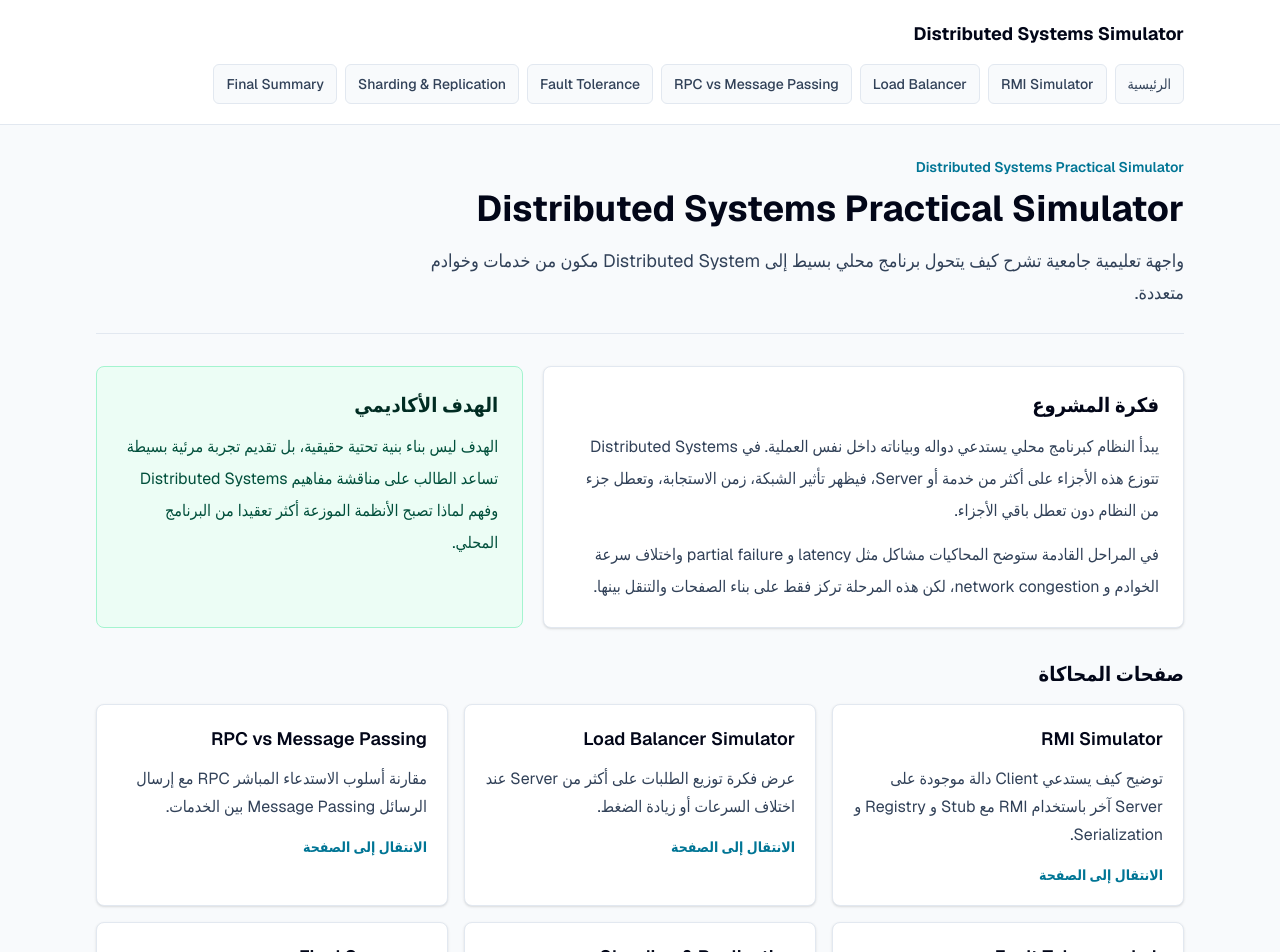
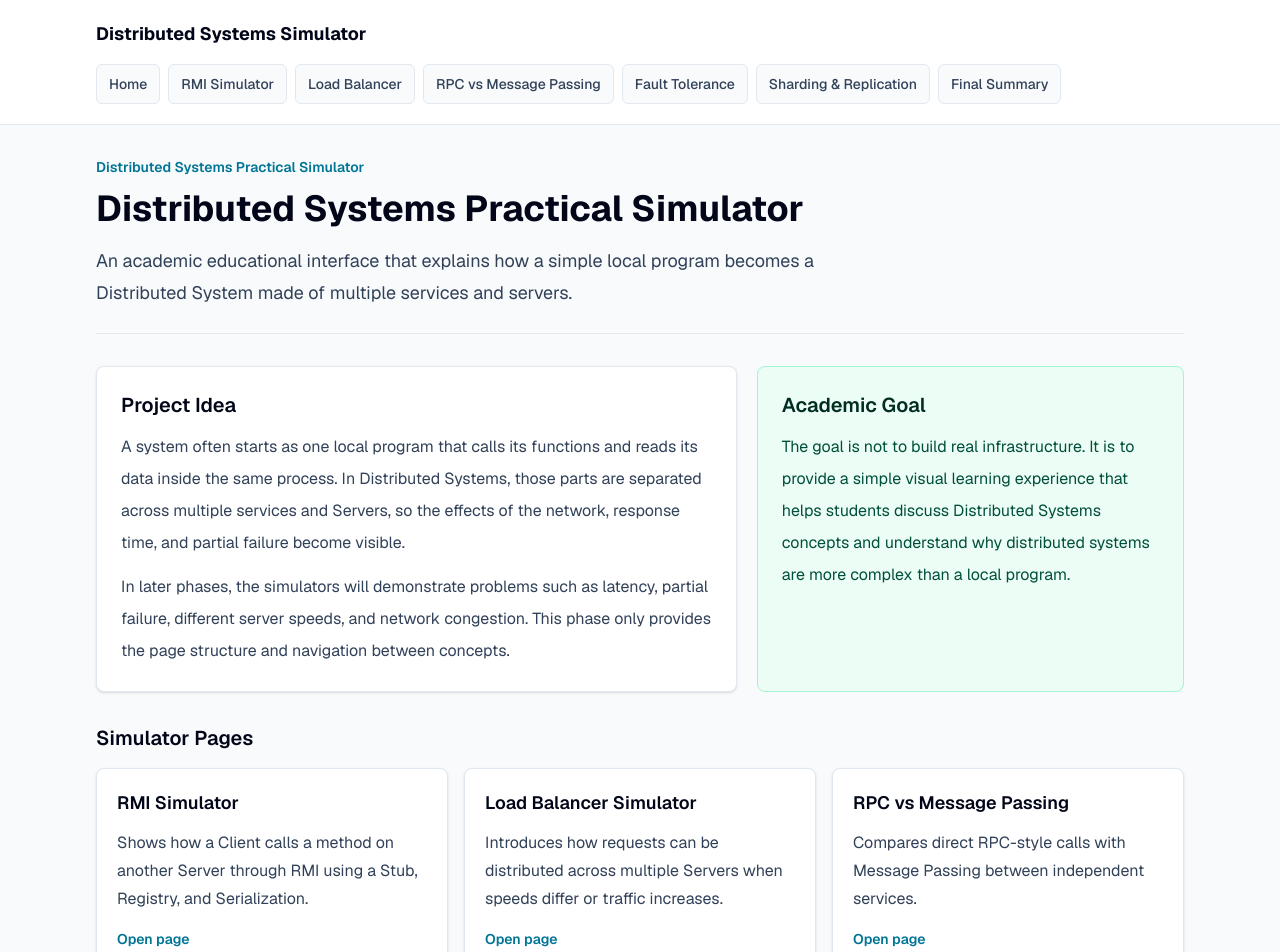
Before and after one commit to AkthamNaeem/distributed-systems-simulator, a Next.js app: page / in a window 1280 px wide. Shown: the top 952 px of the page. Built offline with nearby package versions, Linux system fonts and the light colour scheme.

Commit message:
Perform a narrow language cleanup only. Convert all visible website UI text to English only.

```diff
--- a/src/app/fault-tolerance/page.tsx
+++ b/src/app/fault-tolerance/page.tsx
@@ -5,24 +5,24 @@ export default function FaultTolerancePage() {
   return (
     <PageShell
       title="Fault Tolerance Lab"
-      subtitle="صفحة ثابتة تمهد لفهم كيف يستمر النظام الموزع عندما يفشل جزء منه."
+      subtitle="A static page introducing how a Distributed System can continue when one part fails."
     >
       <section className="grid gap-4 md:grid-cols-2">
         <ConceptCard
-          title="ما الذي ستحاكيه الصفحة؟"
-          explanation="ستعرض لاحقا سيناريو partial failure حيث يتعطل Server أو يصبح بطيئا بينما تبقى أجزاء أخرى من النظام تعمل."
+          title="What This Page Will Simulate"
+          explanation="It will later show a partial failure scenario where a Server fails or becomes slow while other parts of the system continue working."
         />
         <ConceptCard
-          title="المفهوم الذي تثبته"
-          explanation="إثبات أن Fault Tolerance لا يعني منع الفشل، بل تقليل أثره باستخدام أفكار مثل retry المحدود و Circuit Breaker ضمن نطاق المحاضرة."
+          title="Distributed Systems Concept"
+          explanation="It proves that Fault Tolerance does not mean preventing failure. It means reducing its impact using lecture-scope ideas such as limited retry and Circuit Breaker."
         />
         <ConceptCard
-          title="ما الذي سيتمكن المستخدم من فعله لاحقا؟"
-          explanation="سيلاحظ كيف يتغير سلوك النظام عند فشل خدمة، وكيف يمكن عزل الفشل بدلا من نشره إلى كل الطلبات."
+          title="Later User Action"
+          explanation="The user will observe how system behavior changes when a service fails and how failure can be isolated instead of spreading to every request."
         />
         <ConceptCard
-          title="ملاحظة المرحلة الحالية"
-          explanation="لا توجد failure toggles أو timers أو منطق retry الآن. هذه الصفحة تعرض الهيكل والمحتوى فقط."
+          title="Current Phase Note"
+          explanation="There are no failure toggles, timers, or retry logic now. This page shows only the structure and content."
         />
       </section>
     </PageShell>
--- a/src/app/final-summary/page.tsx
+++ b/src/app/final-summary/page.tsx
@@ -5,24 +5,24 @@ export default function FinalSummaryPage() {
   return (
     <PageShell
       title="Final Summary"
-      subtitle="صفحة ثابتة تجمع مفاهيم المشروع وتربطها بمشاكل Distributed Systems الأساسية."
+      subtitle="A static page that gathers the project concepts and connects them to core Distributed Systems problems."
     >
       <section className="grid gap-4 md:grid-cols-2">
         <ConceptCard
-          title="ما الذي ستلخصه الصفحة؟"
-          explanation="ستلخص لاحقا ما تعلمه المستخدم من RMI و Load Balancing و RPC و Message Passing و Fault Tolerance و Sharding و Replication."
+          title="What This Page Will Summarize"
+          explanation="It will later summarize what the user learned from RMI, Load Balancing, RPC, Message Passing, Fault Tolerance, Sharding, and Replication."
         />
         <ConceptCard
-          title="المفهوم الذي تثبته"
-          explanation="إثبات أن النظام الموزع ليس مجرد عدة Servers، بل مجموعة قرارات حول التواصل، البيانات، الفشل، والزمن."
+          title="Distributed Systems Concept"
+          explanation="It proves that a Distributed System is not only several Servers. It is a set of decisions about communication, data, failure, and time."
         />
         <ConceptCard
-          title="ما الذي سيتمكن المستخدم من فعله لاحقا؟"
-          explanation="سيستخدم هذه الصفحة لمراجعة النتائج ومقارنة المفاهيم قبل مناقشة المشروع أو عرضه في الجامعة."
+          title="Later User Action"
+          explanation="The user will use this page to review results and compare concepts before discussing or presenting the project."
         />
         <ConceptCard
-          title="ملاحظة المرحلة الحالية"
-          explanation="هذه الصفحة لا تجمع نتائج فعلية من المحاكيات بعد، لأن منطق المحاكاة سيتم تنفيذه في مرحلة لاحقة."
+          title="Current Phase Note"
+          explanation="This page does not collect real results from the simulators yet because simulator logic will be implemented in a later phase."
         />
       </section>
     </PageShell>
--- a/src/app/layout.tsx
+++ b/src/app/layout.tsx
@@ -24,8 +24,8 @@ export default function RootLayout({
 }>) {
   return (
     <html
-      lang="ar"
-      dir="rtl"
+      lang="en"
+      dir="ltr"
       className={`${geistSans.variable} ${geistMono.variable} h-full antialiased`}
     >
       <body className="flex min-h-full flex-col bg-slate-50 text-slate-950">
--- a/src/app/load-balancer/page.tsx
+++ b/src/app/load-balancer/page.tsx
@@ -5,24 +5,24 @@ export default function LoadBalancerPage() {
   return (
     <PageShell
       title="Load Balancer Simulator"
-      subtitle="صفحة ثابتة تشرح فكرة توزيع الطلبات على عدة خوادم بدلا من الاعتماد على Server واحد."
+      subtitle="A static page explaining the idea of distributing requests across several Servers instead of depending on one Server."
     >
       <section className="grid gap-4 md:grid-cols-2">
         <ConceptCard
-          title="ما الذي ستحاكيه الصفحة؟"
-          explanation="ستعرض لاحقا كيف يمر الطلب عبر Load Balancer ثم يوزع على Servers بسرعات مختلفة وتحت ضغط مختلف."
+          title="What This Page Will Simulate"
+          explanation="It will later show how a request passes through a Load Balancer and is distributed to Servers with different speeds and different levels of load."
         />
         <ConceptCard
-          title="المفهوم الذي تثبته"
-          explanation="إثبات أن توزيع الحمل يقلل الضغط على الخادم الواحد، لكنه لا يلغي مشكلات latency أو network congestion أو اختلاف أداء الخوادم."
+          title="Distributed Systems Concept"
+          explanation="It proves that load distribution reduces pressure on a single Server, but it does not remove latency, network congestion, or different server speeds."
         />
         <ConceptCard
-          title="ما الذي سيتمكن المستخدم من فعله لاحقا؟"
-          explanation="سيجرب إرسال طلبات متعددة ومقارنة توزيعها بين الخوادم بطريقة مرئية وبسيطة."
+          title="Later User Action"
+          explanation="The user will try sending multiple requests and compare how they are distributed between Servers in a simple visual way."
         />
         <ConceptCard
-          title="ملاحظة المرحلة الحالية"
-          explanation="هذه الصفحة هي هيكل تعليمي فقط. لا توجد خوارزميات توزيع، مؤقتات، أو طلبات وهمية في هذه المرحلة."
+          title="Current Phase Note"
+          explanation="This page is only an educational skeleton. There are no distribution algorithms, timers, or fake requests in this phase."
         />
       </section>
     </PageShell>
--- a/src/app/page.tsx
+++ b/src/app/page.tsx
@@ -5,37 +5,37 @@ const simulatorLinks = [
   {
     title: "RMI Simulator",
     explanation:
-      "توضيح كيف يستدعي Client دالة موجودة على Server آخر باستخدام RMI مع Stub و Registry و Serialization.",
+      "Shows how a Client calls a method on another Server through RMI using a Stub, Registry, and Serialization.",
     href: "/rmi-simulator",
   },
   {
     title: "Load Balancer Simulator",
     explanation:
-      "عرض فكرة توزيع الطلبات على أكثر من Server عند اختلاف السرعات أو زيادة الضغط.",
+      "Introduces how requests can be distributed across multiple Servers when speeds differ or traffic increases.",
     href: "/load-balancer",
   },
   {
     title: "RPC vs Message Passing",
     explanation:
-      "مقارنة أسلوب الاستدعاء المباشر RPC مع إرسال الرسائل Message Passing بين الخدمات.",
+      "Compares direct RPC-style calls with Message Passing between independent services.",
     href: "/rpc-vs-message-passing",
   },
   {
     title: "Fault Tolerance Lab",
     explanation:
-      "شرح التعامل مع partial failure وكيف تساعد أفكار مثل Circuit Breaker في تقليل أثر الفشل.",
+      "Explains partial failure and how ideas such as Circuit Breaker reduce the effect of failure.",
     href: "/fault-tolerance",
   },
   {
     title: "Sharding & Replication",
     explanation:
-      "تقديم الفرق بين تقسيم البيانات Sharding ونسخها Replication لتحسين التوسع والاعتمادية.",
+      "Presents the difference between Sharding data and Replication for scalability and reliability.",
     href: "/sharding-replication",
   },
   {
     title: "Final Summary",
     explanation:
-      "تلخيص المفاهيم وربط المحاكيات بمشاكل Distributed Systems التي تظهر في الأنظمة العملية.",
+      "Summarizes the concepts and connects the simulators to Distributed Systems problems found in practical systems.",
     href: "/final-summary",
   },
 ];
@@ -44,39 +44,42 @@ export default function Home() {
   return (
     <PageShell
       title="Distributed Systems Practical Simulator"
-      subtitle="واجهة تعليمية جامعية تشرح كيف يتحول برنامج محلي بسيط إلى Distributed System مكون من خدمات وخوادم متعددة."
+      subtitle="An academic educational interface that explains how a simple local program becomes a Distributed System made of multiple services and servers."
     >
       <section className="grid gap-5 lg:grid-cols-[1.2fr_0.8fr]">
         <div className="rounded-lg border border-slate-200 bg-white p-6 shadow-sm">
-          <h2 className="text-xl font-semibold text-slate-950">فكرة المشروع</h2>
+          <h2 className="text-xl font-semibold text-slate-950">Project Idea</h2>
           <p className="mt-3 leading-8 text-slate-700">
-            يبدأ النظام كبرنامج محلي يستدعي دواله وبياناته داخل نفس العملية. في
-            Distributed Systems تتوزع هذه الأجزاء على أكثر من خدمة أو Server،
-            فيظهر تأثير الشبكة، زمن الاستجابة، وتعطل جزء من النظام دون تعطل
-            باقي الأجزاء.
+            A system often starts as one local program that calls its functions
+            and reads its data inside the same process. In Distributed Systems,
+            those parts are separated across multiple services and Servers, so
+            the effects of the network, response time, and partial failure
+            become visible.
           </p>
           <p className="mt-3 leading-8 text-slate-700">
-            في المراحل القادمة ستوضح المحاكيات مشاكل مثل latency و partial
-            failure واختلاف سرعة الخوادم و network congestion، لكن هذه المرحلة
-            تركز فقط على بناء الصفحات والتنقل بينها.
+            In later phases, the simulators will demonstrate problems such as
+            latency, partial failure, different server speeds, and network
+            congestion. This phase only provides the page structure and
+            navigation between concepts.
           </p>
         </div>
 
         <div className="rounded-lg border border-emerald-200 bg-emerald-50 p-6">
           <h2 className="text-xl font-semibold text-emerald-950">
-            الهدف الأكاديمي
+            Academic Goal
           </h2>
           <p className="mt-3 leading-8 text-emerald-900">
-            الهدف ليس بناء بنية تحتية حقيقية، بل تقديم تجربة مرئية بسيطة تساعد
-            الطالب على مناقشة مفاهيم Distributed Systems وفهم لماذا تصبح
-            الأنظمة الموزعة أكثر تعقيدا من البرنامج المحلي.
+            The goal is not to build real infrastructure. It is to provide a
+            simple visual learning experience that helps students discuss
+            Distributed Systems concepts and understand why distributed systems
+            are more complex than a local program.
           </p>
         </div>
       </section>
 
       <section>
         <h2 className="mb-4 text-xl font-semibold text-slate-950">
-          صفحات المحاكاة
+          Simulator Pages
         </h2>
         <div className="grid gap-4 md:grid-cols-2 xl:grid-cols-3">
           {simulatorLinks.map((item) => (
--- a/src/app/rmi-simulator/page.tsx
+++ b/src/app/rmi-simulator/page.tsx
@@ -5,24 +5,24 @@ export default function RmiSimulatorPage() {
   return (
     <PageShell
       title="RMI Simulator"
-      subtitle="صفحة ثابتة تمهد لمحاكاة Remote Method Invocation بين Client و Server."
+      subtitle="A static page that prepares for a Remote Method Invocation simulation between a Client and a Server."
     >
       <section className="grid gap-4 md:grid-cols-2">
         <ConceptCard
-          title="ما الذي ستحاكيه الصفحة؟"
-          explanation="ستعرض لاحقا رحلة استدعاء دالة بعيدة من Client إلى Server عبر Stub و Registry، ثم رجوع النتيجة بعد Serialization."
+          title="What This Page Will Simulate"
+          explanation="It will later show the path of calling a remote method from a Client to a Server through a Stub and Registry, then returning the result after Serialization."
         />
         <ConceptCard
-          title="المفهوم الذي تثبته"
-          explanation="إثبات أن RMI يخفي تفاصيل الشبكة جزئيا، لكن الاستدعاء يبقى موزعا ويتأثر بالزمن والفشل والاتصال بين العمليات."
+          title="Distributed Systems Concept"
+          explanation="It proves that RMI hides some network details, but the call is still distributed and affected by latency, failure, and communication between processes."
         />
         <ConceptCard
-          title="ما الذي سيتمكن المستخدم من فعله لاحقا؟"
-          explanation="سيختار دالة بعيدة ويرى خطوات البحث في Registry وتجهيز البيانات وإرسال الطلب واستقبال الرد بشكل بصري."
+          title="Later User Action"
+          explanation="The user will choose a remote method and visually follow Registry lookup, data preparation, request sending, and response receiving."
         />
         <ConceptCard
-          title="ملاحظة المرحلة الحالية"
-          explanation="لا توجد أي محاكاة أو منطق تفاعلي الآن. تنفيذ منطق RMI التعليمي سيكون في مرحلة لاحقة."
+          title="Current Phase Note"
+          explanation="There is no simulation or interactive logic now. The educational RMI simulator logic will be implemented in a later phase."
         />
       </section>
     </PageShell>
--- a/src/app/rpc-vs-message-passing/page.tsx
+++ b/src/app/rpc-vs-message-passing/page.tsx
@@ -5,24 +5,24 @@ export default function RpcVsMessagePassingPage() {
   return (
     <PageShell
       title="RPC vs Message Passing"
-      subtitle="صفحة ثابتة تقارن بين استدعاء خدمة بشكل مباشر وبين التواصل عبر رسائل."
+      subtitle="A static page comparing direct service calls with communication through messages."
     >
       <section className="grid gap-4 md:grid-cols-2">
         <ConceptCard
-          title="ما الذي ستحاكيه الصفحة؟"
-          explanation="ستعرض لاحقا الفرق بين RPC كاستدعاء يبدو مثل الدالة العادية، و Message Passing كإرسال رسالة بين مكونات مستقلة."
+          title="What This Page Will Simulate"
+          explanation="It will later show the difference between RPC as a call that looks like a normal function call and Message Passing as sending a message between independent components."
         />
         <ConceptCard
-          title="المفهوم الذي تثبته"
-          explanation="إثبات أن طريقة التواصل تؤثر على الترابط بين الخدمات، زمن الاستجابة، وكيفية التعامل مع التعطل الجزئي."
+          title="Distributed Systems Concept"
+          explanation="It proves that the communication style affects coupling between services, latency, and how partial failure is handled."
         />
         <ConceptCard
-          title="ما الذي سيتمكن المستخدم من فعله لاحقا؟"
-          explanation="سيختار نمط التواصل ويرى مسار الطلب أو الرسالة، ثم يقارن وضوح الخطوات والاعتماد بين الطرفين."
+          title="Later User Action"
+          explanation="The user will choose a communication style, view the path of a request or message, and compare the clarity of steps and dependency between both sides."
         />
         <ConceptCard
-          title="ملاحظة المرحلة الحالية"
-          explanation="لا يوجد تنفيذ حقيقي لأي broker مثل RabbitMQ أو Kafka، ولا توجد queues أو منطق رسائل بعد."
+          title="Current Phase Note"
+          explanation="There is no real implementation of any broker such as RabbitMQ or Kafka, and there are no queues or message logic yet."
         />
       </section>
     </PageShell>
--- a/src/app/sharding-replication/page.tsx
+++ b/src/app/sharding-replication/page.tsx
@@ -5,24 +5,24 @@ export default function ShardingReplicationPage() {
   return (
     <PageShell
       title="Sharding & Replication"
-      subtitle="صفحة ثابتة تشرح الفرق بين تقسيم البيانات ونسخها داخل نظام موزع."
+      subtitle="A static page explaining the difference between splitting data and copying it inside a Distributed System."
     >
       <section className="grid gap-4 md:grid-cols-2">
         <ConceptCard
-          title="ما الذي ستحاكيه الصفحة؟"
-          explanation="ستعرض لاحقا كيف يتم توزيع البيانات على Shards مختلفة، وكيف تساعد Replication في وجود نسخ احتياطية للقراءة أو الاستمرارية."
+          title="What This Page Will Simulate"
+          explanation="It will later show how data is distributed across different Shards and how Replication creates extra copies for reading or continuity."
         />
         <ConceptCard
-          title="المفهوم الذي تثبته"
-          explanation="إثبات أن Sharding يعالج التوسع بتقسيم البيانات، بينما Replication يعالج الاعتمادية وتوفر النسخ، ولكل منهما trade-offs."
+          title="Distributed Systems Concept"
+          explanation="It proves that Sharding handles scalability by splitting data, while Replication supports reliability and availability of copies. Each approach has trade-offs."
         />
         <ConceptCard
-          title="ما الذي سيتمكن المستخدم من فعله لاحقا؟"
-          explanation="سيشاهد أين تذهب السجلات عند التقسيم، وكيف تظهر نسخة مكررة من البيانات في أكثر من عقدة."
+          title="Later User Action"
+          explanation="The user will see where records go during Sharding and how replicated data appears on more than one node."
         />
         <ConceptCard
-          title="ملاحظة المرحلة الحالية"
-          explanation="لا توجد قاعدة بيانات أو تخزين حقيقي أو حالة محاكاة. المحتوى الحالي ثابت ومخصص لهيكل الصفحة فقط."
+          title="Current Phase Note"
+          explanation="There is no real database, storage, or simulation state. The current content is static and only supports the page skeleton."
         />
       </section>
     </PageShell>
--- a/src/components/ConceptCard.tsx
+++ b/src/components/ConceptCard.tsx
@@ -12,9 +12,7 @@ export function ConceptCard({ title, explanation, href }: ConceptCardProps) {
       <h3 className="text-lg font-semibold text-slate-950">{title}</h3>
       <p className="mt-3 leading-7 text-slate-700">{explanation}</p>
       {href ? (
-        <p className="mt-4 text-sm font-semibold text-cyan-700">
-          الانتقال إلى الصفحة
-        </p>
+        <p className="mt-4 text-sm font-semibold text-cyan-700">Open page</p>
       ) : null}
     </div>
   );
--- a/src/components/SiteHeader.tsx
+++ b/src/components/SiteHeader.tsx
@@ -1,7 +1,7 @@
 import Link from "next/link";
 
 const navLinks = [
-  { href: "/", label: "الرئيسية" },
+  { href: "/", label: "Home" },
   { href: "/rmi-simulator", label: "RMI Simulator" },
   { href: "/load-balancer", label: "Load Balancer" },
   { href: "/rpc-vs-message-passing", label: "RPC vs Message Passing" },
@@ -20,7 +20,7 @@ export function SiteHeader() {
         >
           Distributed Systems Simulator
         </Link>
-        <nav aria-label="التنقل الرئيسي">
+        <nav aria-label="Primary navigation">
           <ul className="flex flex-wrap gap-2 text-sm font-medium text-slate-700">
             {navLinks.map((link) => (
               <li key={link.href}>
```
